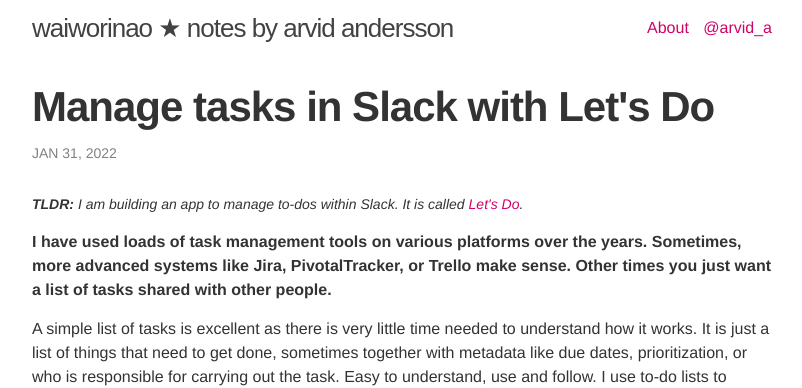
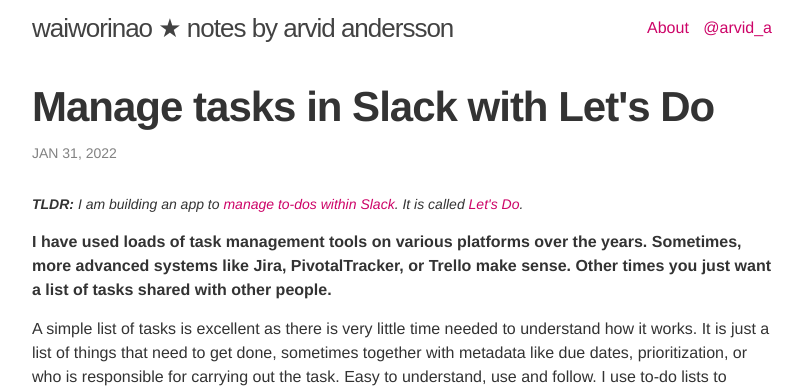
Before and after one commit to arvida/blog, a Jekyll site: the page built from _posts/2022-01-31-lets-do-todos-within-slack.md, in a window 1280 px wide. Shown: the top 388 px of the page, without its empty margins (238-1040 px from the left). Built offline with Jekyll 4.4.1, drawn with Linux system fonts in a browser that asks for light colours; some web fonts are replaced; comment, search, counter and statistics services are not loaded; part of the change alters nothing that is shown.

Commit message:
Linking fix

```diff
--- a/_posts/2022-01-31-lets-do-todos-within-slack.md
+++ b/_posts/2022-01-31-lets-do-todos-within-slack.md
@@ -3,7 +3,7 @@ title: Manage tasks in Slack with Let's Do
 ---
 
 <p style="font-size: 14px; font-style: italic;">
-<strong>TLDR:</strong> I am building an app to manage to-dos within Slack. It is called <a href="https://www.letsdo.io">Let's Do</a>.
+<strong>TLDR:</strong> I am building an app to <a href="https://www.letsdo.io">manage to-dos within Slack</a>. It is called <a href="https://www.letsdo.io">Let's Do</a>.
 </p>
 
 __I have used loads of task management tools on various platforms over the years. Sometimes, more advanced systems like Jira, PivotalTracker, or Trello make sense. Other times you just want a list of tasks shared with other people.__
```
